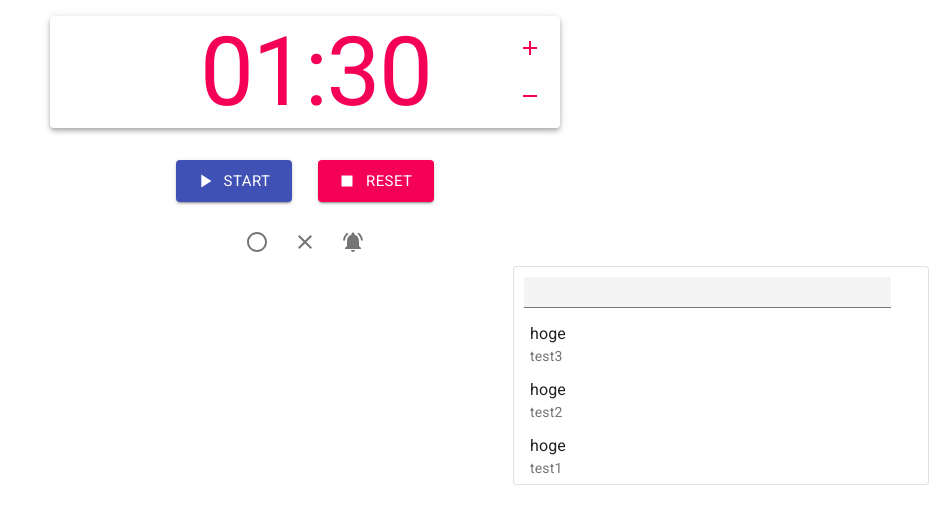
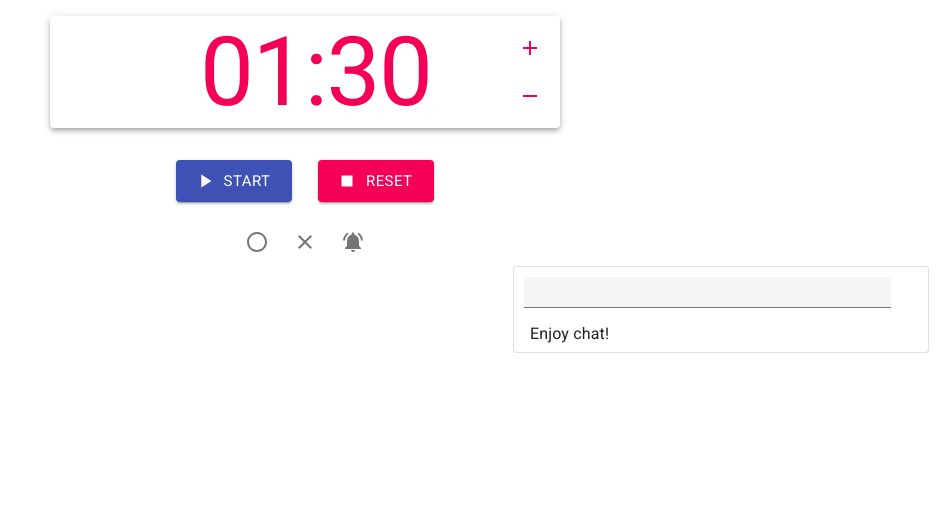
Before and after one commit to shuto410/5BomberTimer, a React (Create React App) app: page / in a window 1280 px wide. Shown: the top 524 px of the page, without its empty margins (335-1280 px from the left). Built offline with nearby package versions, Linux system fonts and the light colour scheme; no server answers.

Commit message:
バグ修正

```diff
--- a/src/components/Chat.tsx
+++ b/src/components/Chat.tsx
@@ -38,7 +38,7 @@ const Chat: React.FC = () => {
   const [ws, setWs] = useState(new WebSocket(host));
   // const input = useRef<TextFieldProps | null>(null);
   const [input, setInput] = useState("");
-  const [timeline, setTimeline] = useState<{id: number, time: string, msg: string}[]>([{id: 0, time: "test1", msg: "hoge"}, {id: 1, time: "test2", msg: "hoge"}, {id: 2, time: "test3", msg: "hoge"}]);
+  const [timeline, setTimeline] = useState<{id: number, time: string, msg: string}[]>([{id: 0, time: "", msg: "Enjoy chat!"}]);
   const [onPostForm, setOnPostForm] = useState(false);
   const refOnPostForm = useRef(onPostForm);
   // const [text, setText] = useState("");
@@ -101,7 +101,7 @@ const Chat: React.FC = () => {
           ></input>
           <List>
             {
-              timeline.reverse().map(post => (
+              timeline.map(post => (
                 <Box mt={-1} mb={-2} key={post.id}>
                   <ListItem >
                     <ListItemText primary={post.msg} secondary={post.time} />
@@ -111,7 +111,6 @@ const Chat: React.FC = () => {
             }
           </List>
         </Card>
-
         </Grid>
         </Grid>
     </div>
```
